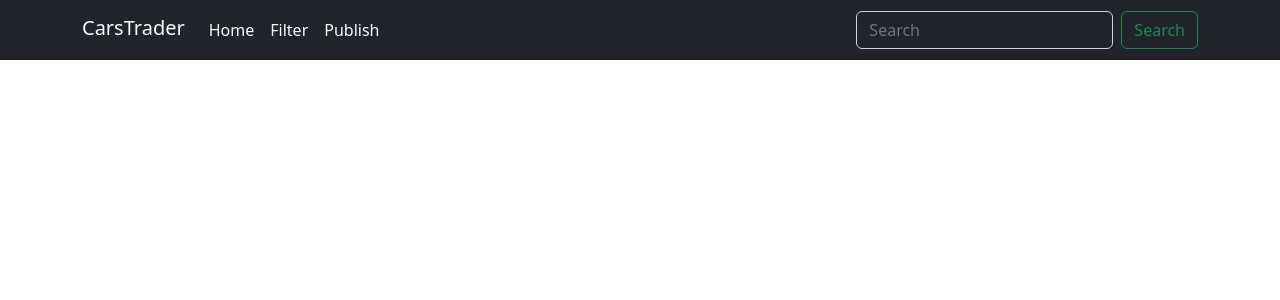
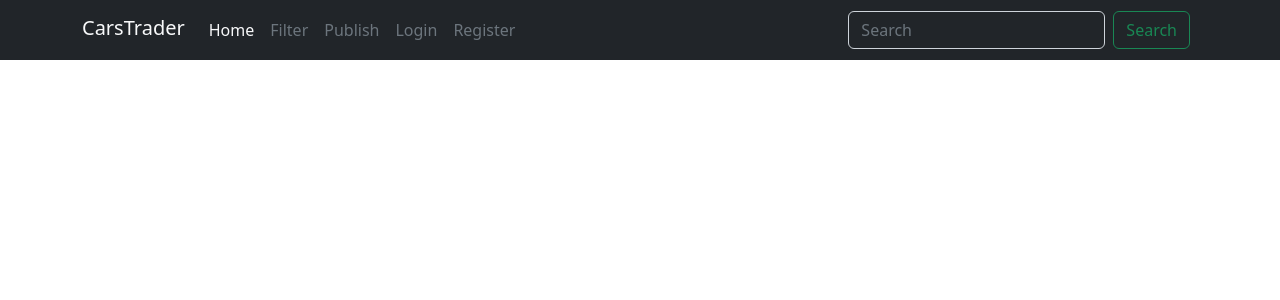
Before and after one commit to GecataGoranov/CarsTrader, a Django app: page / in a window 1280 px wide. Shown: the top 300 px of the page. Run offline with Django 4.2, Linux system fonts and the light colour scheme.

Commit message:
Added the register, login and logout functionalities

```diff
--- a/trader/templates/trader/index.html
+++ b/trader/templates/trader/index.html
@@ -1,3 +1,4 @@
 {% extends "trader/layout.html" %}
 {% block body %}
+
 {% endblock %}
--- a/trader/templates/trader/layout.html
+++ b/trader/templates/trader/layout.html
@@ -7,8 +7,10 @@
     <link href="https://cdn.jsdelivr.net/npm/bootstrap@5.2.3/dist/css/bootstrap.min.css" rel="stylesheet" integrity="sha384-rbsA2VBKQhggwzxH7pPCaAqO46MgnOM80zW1RWuH61DGLwZJEdK2Kadq2F9CUG65" crossorigin="anonymous">
   </head>
   <body>
-    {% block body %}{% endblock %}
     {% include "trader/navbar.html" %}
+    <div class="container">
+      {% block body %}{% endblock %}
+    </div>
     <script src="https://cdn.jsdelivr.net/npm/bootstrap@5.2.3/dist/js/bootstrap.bundle.min.js" integrity="sha384-kenU1KFdBIe4zVF0s0G1M5b4hcpxyD9F7jL+jjXkk+Q2h455rYXK/7HAuoJl+0I4" crossorigin="anonymous"></script>
   </body>
 </html>
--- a/trader/templates/trader/navbar.html
+++ b/trader/templates/trader/navbar.html
@@ -7,19 +7,43 @@
         <div class="collapse navbar-collapse" id="navbarSupportedContent">
             <ul class="navbar-nav me-auto mb-2 mb-lg-0">
                 <li class="nav-item">
-                    <a {% if page == "home" %} class="nav-link text-light active" aria-current="page" {% else %} class="nav-link text-light" {% endif %} href="{% url 'index' %}">Home</a>
+                    <a {% if page == "home" %} class="nav-link text-light active" aria-current="page" {% else %} class="nav-link text-muted" {% endif %} href="{% url 'index' %}">Home</a>
                 </li>
                 <li class="nav-item">
-                    <a {% if page == "filter" %} class="nav-link text-light active" aria-current="page" {% else %} class="nav-link text-light" {% endif %} href="#">Filter</a>
+                    <a {% if page == "filter" %} class="nav-link text-light active" aria-current="page" {% else %} class="nav-link text-muted" {% endif %} href="#">Filter</a>
                 </li>
                 <li class="nav-item">
-                    <a {% if page == "publish" %} class="nav-link text-light active" aria-current="page" {% else %} class="nav-link text-light" {% endif %} href="#">Publish</a>
+                    <a {% if page == "publish" %} class="nav-link text-light active" aria-current="page" {% else %} class="nav-link text-muted" {% endif %} href="#">Publish</a>
                 </li>
+
+                {% if user.is_authenticated %}
+
+                <li class="nav-item">
+                    <a class="nav-link text-muted" href="{% url 'logout' %}">Logout</a>
+                </li>
+
+                {% else %}
+
+                <li class="nav-item">
+                    <a {% if page == "login" %} class="nav-link text-light active" aria-current="page" {% else %} class="nav-link text-muted" {% endif %} href="{% url 'login' %}">Login</a>
+                </li>
+                <li class="nav-item">
+                    <a {% if page == "register" %} class="nav-link text-light active" aria-current="page" {% else %} class="nav-link text-muted" {% endif %} href="{% url 'register' %}">Register</a>
+                </li>
+
+                {% endif %}
+
             </ul>
-            <form class="d-flex" role="search">
+            <form class="d-flex me-2" role="search">
                 <input class="form-control bg-dark me-2" type="search" placeholder="Search" aria-label="Search">
                 <button class="btn btn-outline-success">Search</button>
             </form>
+
+            {% if user.is_authenticated %}
+
+            <a class="h5 text-white ms-2 mt-1" style="text-decoration: none;" href="#">{{ request.user }}</a>
+
+            {% endif %}
         </div>
     </div>
 </nav>
--- a/trader/urls.py
+++ b/trader/urls.py
@@ -1,6 +1,10 @@
 from django.urls import path
-from .views import IndexView
+from .views import IndexView, RegisterView, CustomLoginView, CustomLogoutView
+
 
 urlpatterns = [
-    path("", IndexView.as_view(), name="index")
+    path("", IndexView.as_view(), name="index"),
+    path("register", RegisterView.as_view(), name="register"),
+    path("login", CustomLoginView.as_view(), name="login"),
+    path("logout", CustomLogoutView.as_view(), name="logout")
 ]
--- a/trader/views.py
+++ b/trader/views.py
@@ -1,5 +1,10 @@
 from django.shortcuts import render
 from django.views.generic import TemplateView, ListView
+from django.views.generic.edit import CreateView, FormView
+from django.contrib.auth.forms import UserCreationForm
+from django.contrib.auth.views import LoginView, LogoutView
+from django.urls import reverse_lazy
+
 
 
 # Create your views here.
@@ -11,3 +16,31 @@ class IndexView(TemplateView):
         context = super().get_context_data(**kwargs)
         context["page"] = "home"
         return context
+
+
+class RegisterView(CreateView):
+    template_name = "trader/register.html"
+    form_class = UserCreationForm
+    success_url = reverse_lazy("index")
+
+    def get_context_data(self, **kwargs):
+        context = super().get_context_data(**kwargs)
+        context["page"] = "register"
+        return context
+
+
+class CustomLoginView(LoginView):
+    template_name = "trader/login.html"
+    success_url = reverse_lazy("index")
+
+    def get_success_url(self):
+        return self.success_url
+
+    def get_context_data(self, **kwargs):
+        context = super().get_context_data(**kwargs)
+        context["page"] = "login"
+        return context
+
+
+class CustomLogoutView(LogoutView):
+    next_page = reverse_lazy("index")
```
Also changed, not shown: trader/templates/trader/login.html (added, +11 -0 lines), trader/templates/trader/register.html (added, +12 -0 lines), db.sqlite3.
